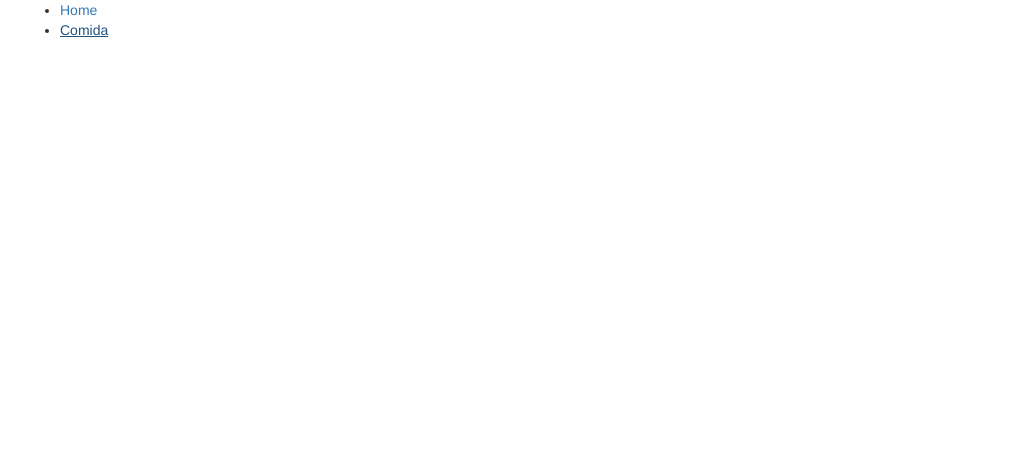
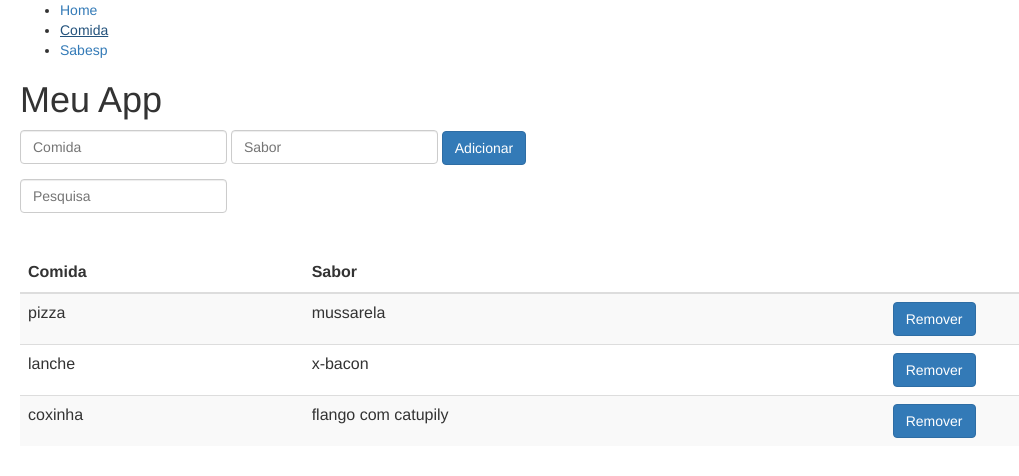
Before and after one commit to danieloprado/angularjs, a plain HTML site: page index.html in a window 1280 px wide. Both pictures are taken after a click on the link "Comida". Shown: the whole page, without its empty margins (0-1019 px from the left). Drawn offline with Linux system fonts and the light colour scheme.

Commit message:
atualizar

```diff
--- a/index.html
+++ b/index.html
@@ -15,6 +15,9 @@
       </li>
       <li>
         <a href="#/comida">Comida</a>
+      </li>
+      <li>
+        <a href="#/sabesp">Sabesp</a>
       </li>
     </ul>
   </nav>
--- a/js/app.controllers.js
+++ b/js/app.controllers.js
@@ -1,10 +1,13 @@
-angular.module("app").controller("indexCtrl", function($scope, $http) {
+angular.module("app")
+
+.controller("homeCtrl", function($scope) {
+
+})
+
+.controller("comidaCtrl", function($scope) {
   $scope.titulo = "Meu App";
 
-  $http.get("https://sabesp-api.herokuapp.com/v2");
-
-  $scope.comida = [
-    {
+  $scope.comida = [{
     nome: "pizza",
     sabor: "mussarela"
   }, {
@@ -13,8 +16,7 @@ angular.module("app").controller("indexCtrl", function($scope, $http) {
   }, {
     nome: "coxinha",
     sabor: "flango com catupily"
-    }
-  ];
+  }];
 
   $scope.adicionar = function(formComida) {
     if (formComida.$valid === false) {
--- a/js/app.js
+++ b/js/app.js
@@ -1,10 +1,23 @@
 angular.module("app", ['ngRoute'])
 
-.config(function($routeProvider) {
+.config(function($routeProvider, $locationProvider) {
+
+  // $locationProvider.html5Mode({
+  //   enabled: true,
+  //   requireBase: false
+  // });
 
   $routeProvider.when("/", {
-    templateUrl: "home.html",
-    controller: "homeCtrl"
-  });
-
+      templateUrl: "home.html",
+      controller: "homeCtrl"
+    })
+    .when("/sabesp", {
+      templateUrl: "sabesp.html",
+      controller: "sabespCtrl"
+    })
+    .when("/comida", {
+      templateUrl: "comida.html",
+      controller: "comidaCtrl"
+    })
+    .otherwise("/");
 });
```
Lines whose indentation alone changed are shown as unchanged.
